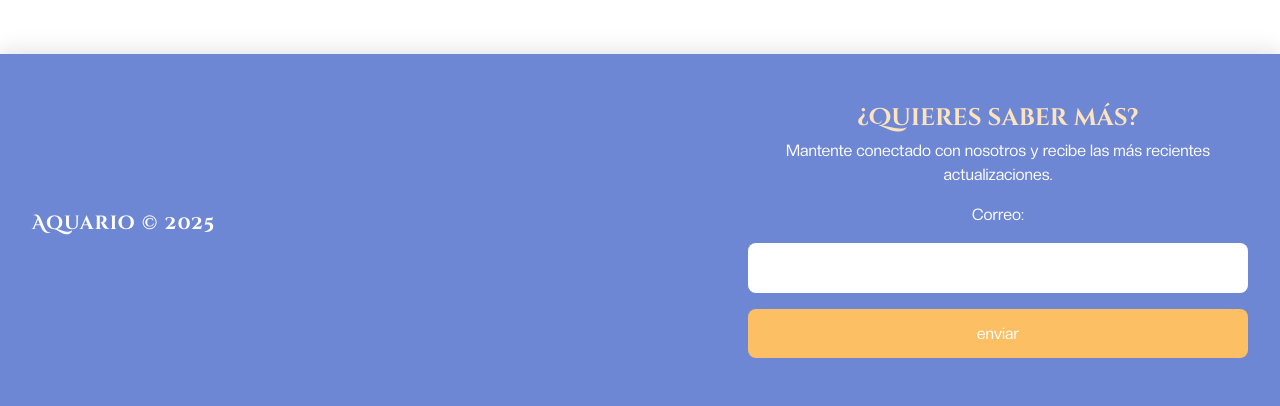
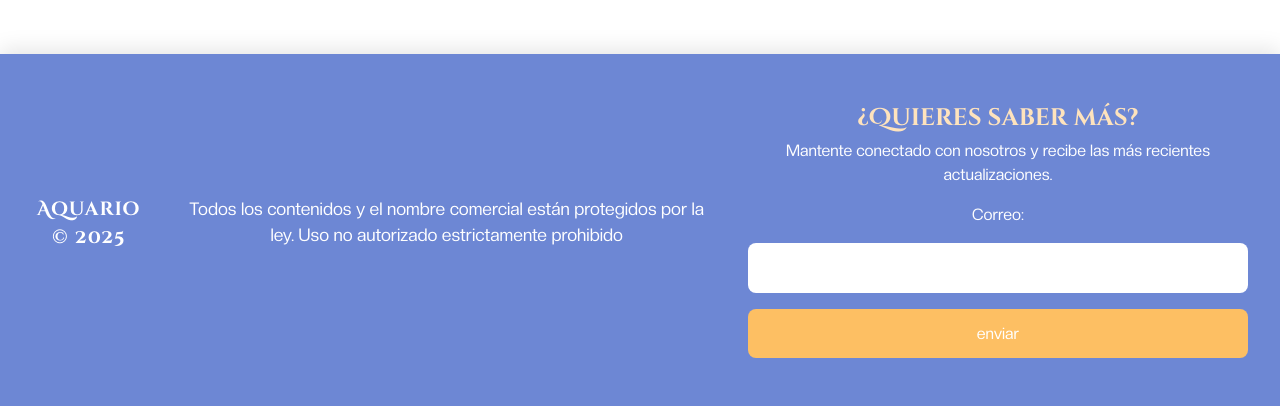
Before and after one commit to BCrandom/aquarioOfficialRepository, a Node server app: page /blog/casaCultura in a window 1280 px wide. Shown: the part 2027-2433 px from the top of the page. Run offline with Node 20, Linux system fonts and the light colour scheme.

Commit message:
Update footer.ejs

```diff
--- a/views/mod/footer.ejs
+++ b/views/mod/footer.ejs
@@ -1,5 +1,6 @@
 <footer>
     <p id="foot-content">Aquario &copy; 2025</p>
+<p>Todos los contenidos y el nombre comercial están protegidos por la ley. Uso no autorizado estrictamente prohibido</p>
     <div class="contac">
         <h2>¿Quieres saber más?</h2>
         <p>Mantente conectado con nosotros y recibe las más recientes actualizaciones.</p>
```
